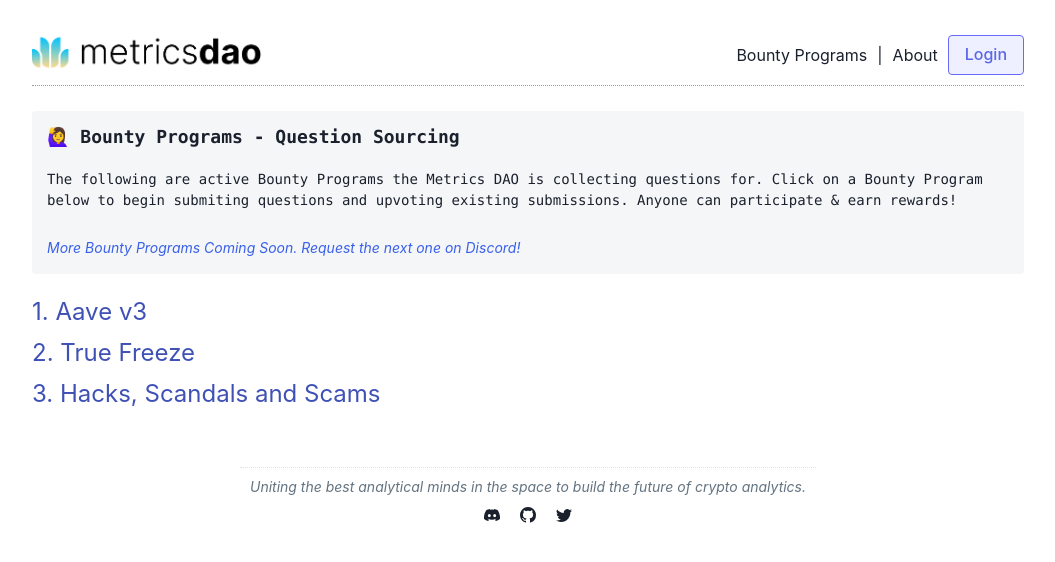
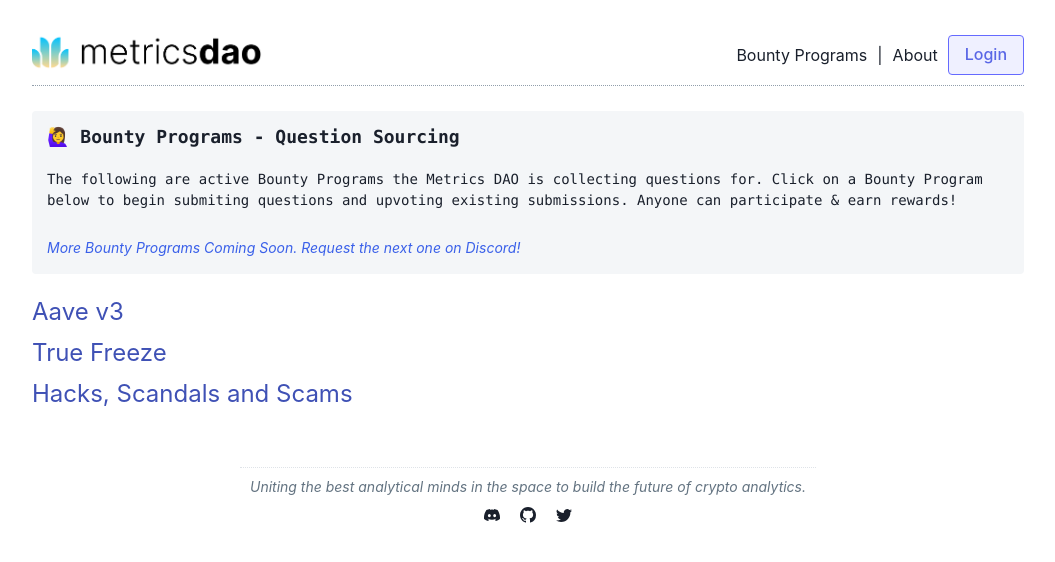
Before and after one commit to MetricsDAO/bounty_app, a Next.js app in the folder frontend/: page / in a window 1280 px wide. Shown: the top 562 px of the page, without its empty margins (112-1167 px from the left). Built offline with nearby package versions, Linux system fonts and the light colour scheme; no server answers; what @usedapp/core would draw is missing.

Commit message:
Update index.tsx

```diff
--- a/frontend/pages/index.tsx
+++ b/frontend/pages/index.tsx
@@ -54,7 +54,7 @@
           return (
             <Box key={i} marginBottom="5px">
               <Link href={url} color="rgb(63, 81, 181)" fontSize="3xl">
-                {i + 1}. {b.name}
+                {b.name}
               </Link>
             </Box>
           );
```
